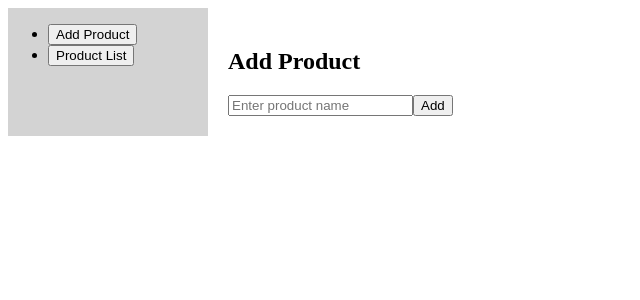
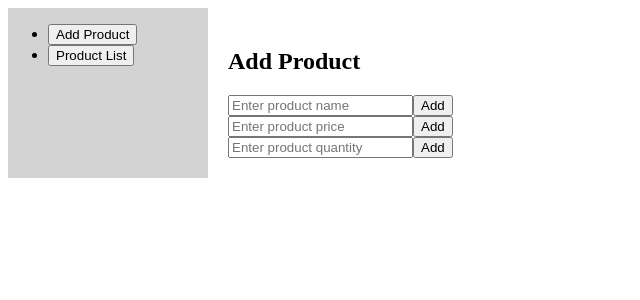
Before and after one commit to rcamarano/angular-product-manager, an Angular app: page / in a window 1280 px wide. Both pictures are taken after a click on the button "Add Product". Shown: the top 300 px of the page, without its empty margins (0-640 px from the left). Built offline with nearby package versions, Linux system fonts and the light colour scheme.

Commit message:
adding product price and stock, still need adjustments

```diff
--- a/src/app/product-form/product-form.component.html
+++ b/src/app/product-form/product-form.component.html
@@ -2,4 +2,10 @@
     <h2>Add Product</h2>
     <input type="text" placeholder="Enter product name" #productName>
     <button (click)="addProduct(productName.value)">Add</button>
+    <br>
+    <input type="text" placeholder="Enter product price" #productPrice>
+    <button (click)="addProduct(productPrice.value)">Add</button>
+    <br>
+    <input type="text" placeholder="Enter product quantity" #praductQuantity>
+    <button (click)="addProduct(praductQuantity.value)">Add</button>
   </div>
--- a/src/app/product-form/product-form.component.ts
+++ b/src/app/product-form/product-form.component.ts
@@ -15,6 +15,6 @@ export class ProductFormComponent implements OnInit {
   }
 
   addProduct(productName: string) {
-    this.productService.addProduct(productName);
+    this.productService.addProduct(productName, 0, 0);
   }
 }
--- a/src/app/product-list/product-list.component.ts
+++ b/src/app/product-list/product-list.component.ts
@@ -16,13 +16,13 @@ import { CommonModule } from '@angular/common';
 export class ProductListComponent implements OnInit {
   products: string[] = [];
 
+  clearList() {
+    this.products = []; // Empty the products array
+  }
 
   constructor(private productService: ProductService) { }
 
   ngOnInit(): void {
     this.products = this.productService.getProducts();
   }
-  clearList() {
-    this.products = []; // Empty the products array
-  }
 }
--- a/src/app/product.service.ts
+++ b/src/app/product.service.ts
@@ -8,7 +8,7 @@ export class ProductService {
 
   constructor() { }
 
-  addProduct(product: string) {
+  addProduct(product: string, price: number, quantity: number) {
     this.products.push(product);
   }
 
@@ -16,7 +16,7 @@ export class ProductService {
     return this.products;
   }
 
-  // clearProducts() {
-  //   this.products = [];
-  // }
+  clearProducts() {
+    this.products = [];
+  }
 }
```
